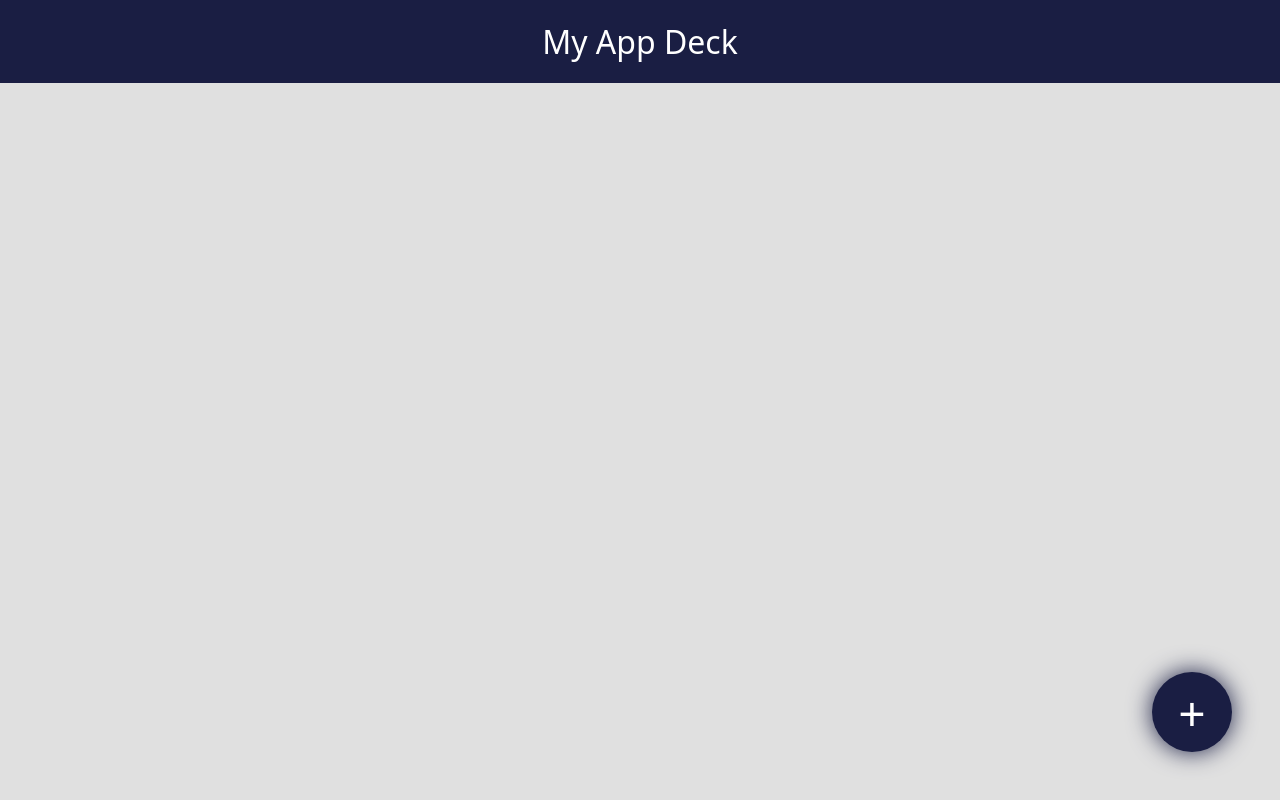
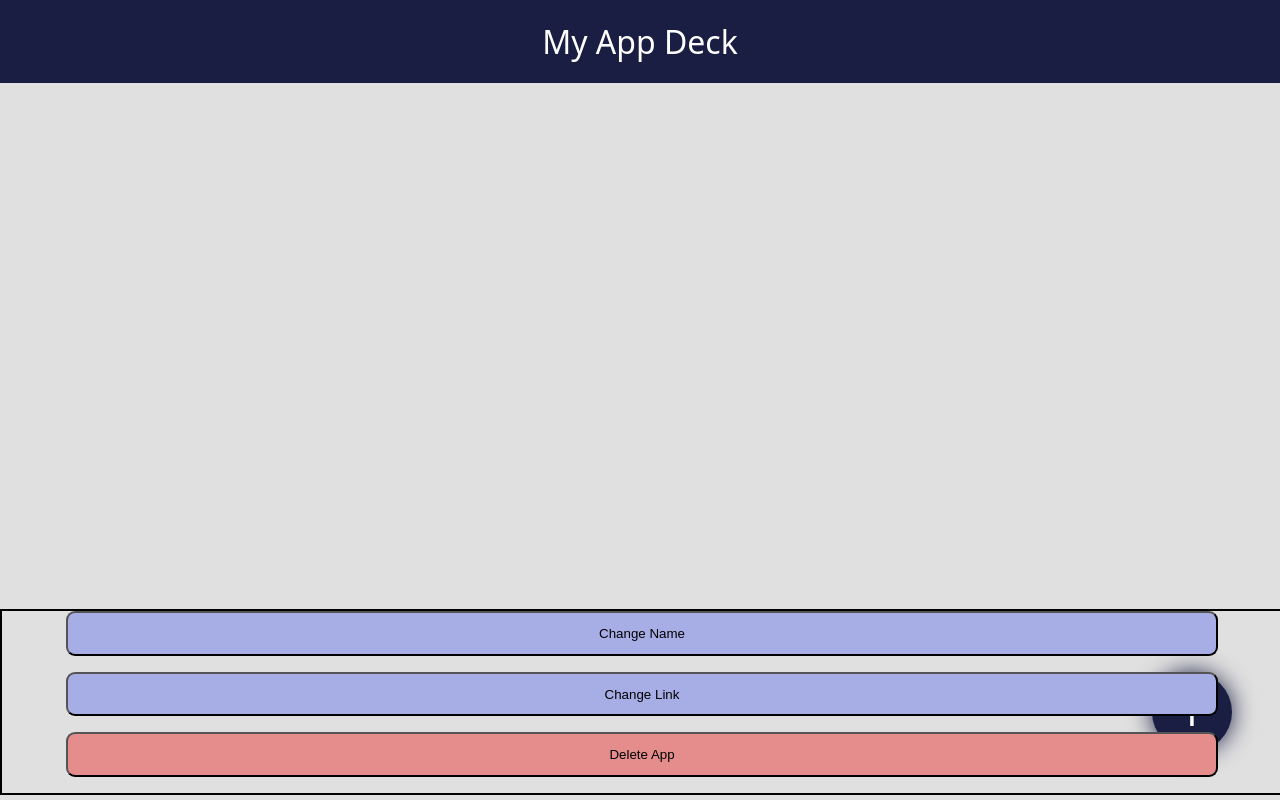
Before and after one commit to Daniel-Prada27/appBoard, a website built with webpack: page dist/index.html in a window 1280 px wide. Built offline with Linux system fonts and the light colour scheme.

Commit message:
Create basic edit menu

```diff
--- a/assets/styles/style.css
+++ b/assets/styles/style.css
@@ -218,3 +218,41 @@ input:focus {
     border-radius: 8px;
     font-size: 1.2rem;
 }
+
+.edit-popup {
+    display: flex;
+    flex-direction: column;
+    position: absolute;
+    bottom: 5px;
+
+    width: 100%;
+
+
+    justify-content: center;
+    align-items: center;
+    border: 2px solid black;
+    z-index: 10;
+    /* align-self: flex-end; */
+}
+
+.edit-popup > button {
+    width: 90%;
+    border-radius: 9px;
+    margin-bottom: 1rem;
+    padding: 0.8rem 0.8rem;
+
+    border: ;
+    z-index: 10;
+}
+
+.editBtn {
+    background-color: #a7ade5;
+}
+
+#delete-btn {
+    background-color: #e58c8c;
+}
+
+#delete-btn:hover {
+    background-color: #bf5959;
+}
```
Also changed, not shown: dist/index.html, dist/main.js.
